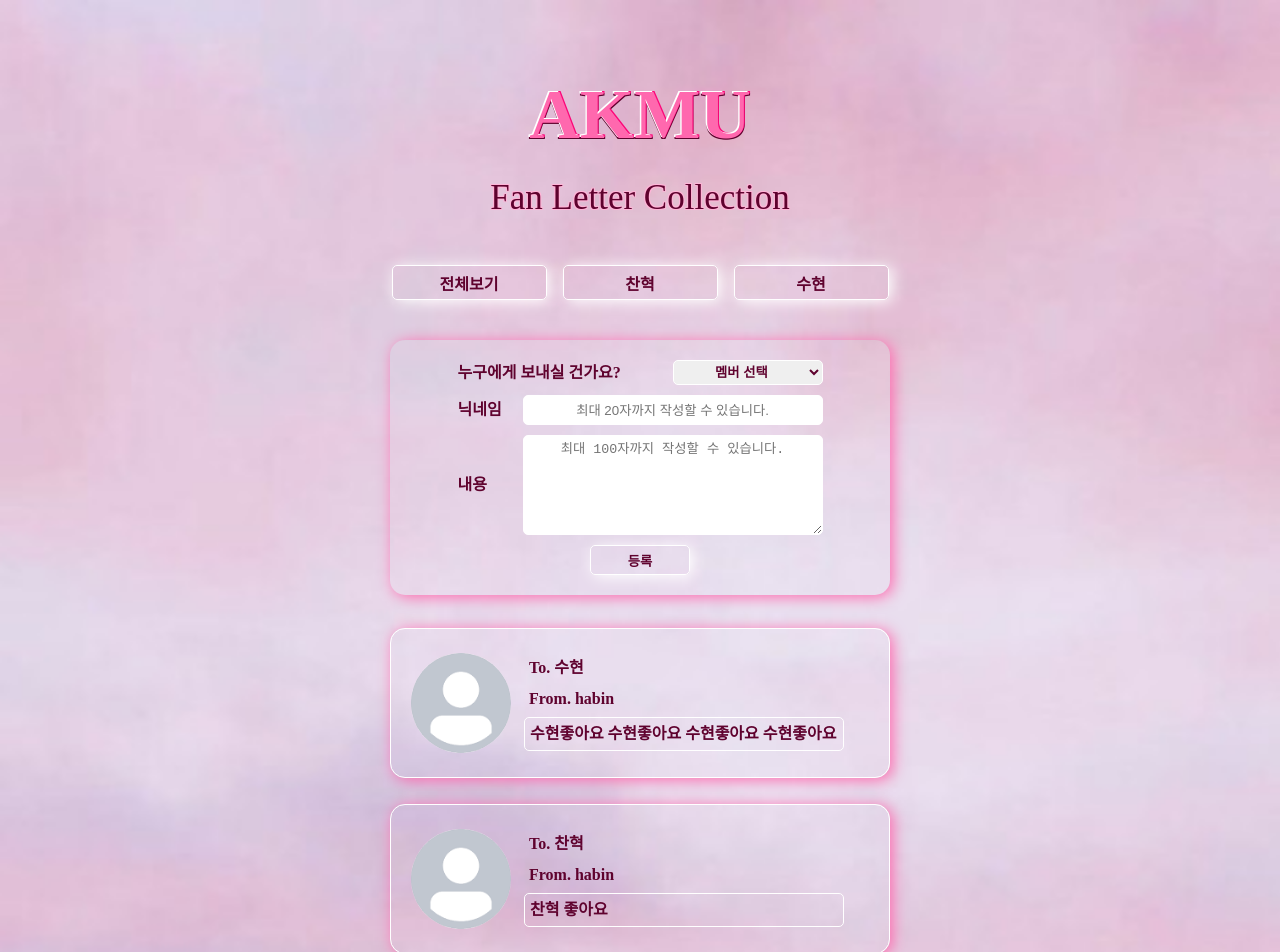
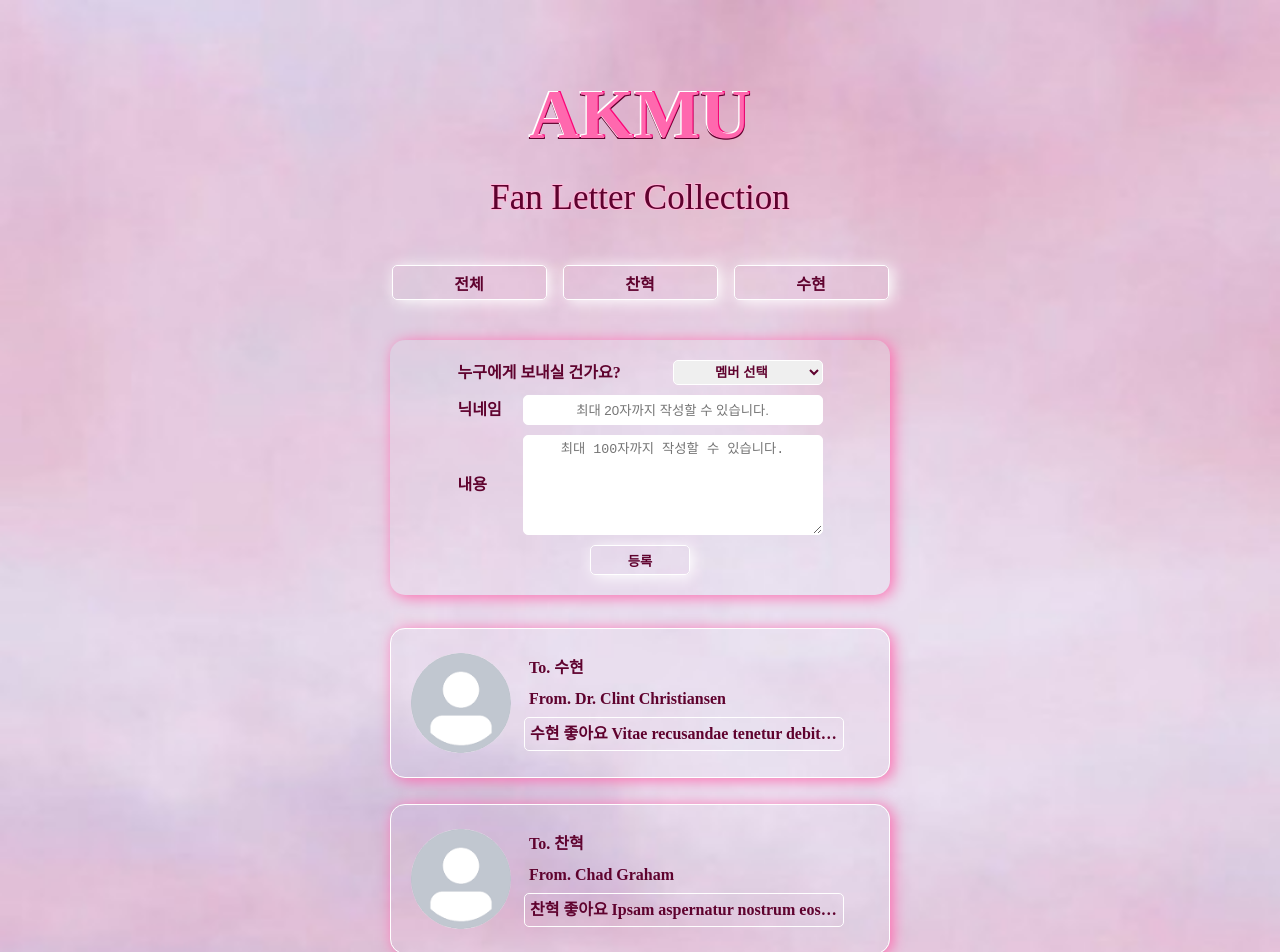
Before and after one commit to Liabinn/spartacamp_artist, a React (Create React App) app: page / in a window 1280 px wide. Shown: the top 952 px of the page. Built offline with nearby package versions, Linux system fonts and the light colour scheme.

Commit message:
context 기능 구현

```diff
--- a/src/App.jsx
+++ b/src/App.jsx
@@ -10,6 +10,4 @@
   );
 }
 
-
-
 export default App;
--- a/src/components/Card.jsx
+++ b/src/components/Card.jsx
@@ -2,15 +2,6 @@
 import { useNavigate } from 'react-router-dom'
 import styled from 'styled-components';
 import image from '../image/default-avatar.png'
-
-const Bg = styled.div`
-  background-image: url(${image});
-  background-position: center;
-  background-size: cover;
-  border-radius: 50px;
-  width: 100px;
-  height: 100px;
-`
 
 function Card({memberId, member, nickname, contents}) {
 
@@ -50,6 +41,15 @@
   }
 `
 
+const Bg = styled.div`
+  background-image: url(${image});
+  background-position: center;
+  background-size: cover;
+  border-radius: 50px;
+  width: 100px;
+  height: 100px;
+`
+
 const CardBoxStyle = styled.ul`
   width: 350px;
 `
--- a/src/components/CardList.jsx
+++ b/src/components/CardList.jsx
@@ -1,25 +1,31 @@
-import React from 'react'
+import React, { useContext } from 'react'
 import Card from './Card';
 import styled from 'styled-components';
+import { EntireContexts } from 'context/EntireContext';
 
-function CardList({cardList, setCardList, selectMember}) {
+function CardList() {
+
+  const {cardList, selectMember} = useContext(EntireContexts)
+  // selectMember에 따라 filter를 해주고 밑에서 그리자! 라는 취지.
+  const filtered = selectMember === '전체' ? cardList : cardList.filter(member => member.member === selectMember);
+
+  // 데이터가 없을 시 보여줄 UI
+  if (filtered.length === 0) {
+    return <CardListStyle><CardNoneStyle>{selectMember}에게 남겨진 팬레터가 없습니다. 😥<br /> 첫 번째 팬레터의 주인공이 되어주세요! 😉</CardNoneStyle></CardListStyle>
+  }
 
   return (
     <CardListStyle>
-      {cardList.filter(card =>{
-        if(selectMember ==='전체'){ return card; }
-        if(card.member === selectMember){
-          return card;
-        }
-      }).map((card) => (
-
-      <Card
-        key={card.id}
-        memberId={card.id}
-        member={card.member}
-        nickname={card.nickname}
-        contents={card.contents} />
-        ))}
+      {filtered.map(member => {
+        return (
+          <Card
+        key={member.id}
+        memberId={member.id}
+        member={member.member}
+        nickname={member.nickname}
+        contents={member.contents} />
+        )
+      })}
     </CardListStyle>
   )
 }
@@ -33,4 +39,17 @@
   margin-bottom: 65px;
 `
 
+const CardNoneStyle = styled.div`
+  width: 500px;
+  height: 100px;
+  box-shadow: 3px 2px 15px 0 rgb(255, 104, 174);
+  border-radius: 15px;
+  padding: 20px;
+  margin: 13px;
+  color: rgb(95, 2, 46);
+  font-weight: bolder;
+  line-height: 200%;
+  text-align: center;
+`
+
 export default CardList
--- a/src/components/Input.jsx
+++ b/src/components/Input.jsx
@@ -1,6 +1,7 @@
-import React, { useState } from 'react'
+import React, { useState, useContext } from 'react'
 import { v4 as uuidv4 } from "uuid"
 import styled from 'styled-components';
+import { EntireContexts } from 'context/EntireContext';
 
 const selectList = [
   { value: 'default', name: '멤버 선택' },
@@ -8,7 +9,10 @@
   { value: '수현', name: '수현' },
 ]
 
-function Input({setCardList}) {
+function Input() {
+  // Context Data
+  const {setCardList} = useContext(EntireContexts)
+
   const [nickname, setNickName] = useState('');
   const [contents, setContents] = useState('');
   const [selected, setSelected] = useState('멤버 선택');
@@ -30,8 +34,7 @@
     setSelected('멤버 선택')
     setNickName('');
     setContents('');
-
-    console.log(newCard);
+    alert('팬레터가 등록되었습니다.')
   }
   const handleSelect = (e) => {
     setSelected(e.target.value);
--- a/src/components/Members.jsx
+++ b/src/components/Members.jsx
@@ -1,5 +1,7 @@
-import React, { useState } from 'react'
+import React from 'react'
 import styled from 'styled-components';
+import { useContext } from 'react';
+import { EntireContexts } from 'context/EntireContext';
 
 const members = [
     { name: "전체" },
@@ -7,7 +9,9 @@
     { name: "수현" },
   ];
 
-function Members({selectMember, setSelectMember}) {
+function Members() {
+
+const { setSelectMember } = useContext(EntireContexts);
 
 const onClickMemberSelector =(member) => {
   setSelectMember(member);
@@ -15,14 +19,11 @@
 
   return (
     <MembersStyle>
-      <MembersButtonStyle onClick={()=>onClickMemberSelector('전체')}>전체보기</MembersButtonStyle>
-      <MembersButtonStyle onClick={()=>onClickMemberSelector('찬혁')}>찬혁</MembersButtonStyle>
-      <MembersButtonStyle onClick={()=>onClickMemberSelector('수현')}>수현</MembersButtonStyle>
-      {/* {members.map(members =>
-        <MembersButtonStyle onClick={()=>onClickMemberSelector('전체')}>
+      {members.map(members =>
+        <MembersButtonStyle key={members.name} onClick={()=>onClickMemberSelector(`${members.name}`)}>
           {members.name}
         </MembersButtonStyle>
-      )} */}
+      )}
     </MembersStyle>
   )
 }
--- /dev/null
+++ b/src/context/EntireContext.jsx
@@ -0,0 +1,36 @@
+import React, { createContext, useState } from 'react';
+import { v4 as uuidv4 } from "uuid"
+
+// React.context 객체를 할당한 것
+export const EntireContexts = createContext() // React.Context
+
+export default function EntireContext({children}) {
+  const [cardList, setCardList] = useState([
+    {
+      id: uuidv4(),
+      member: "수현",
+      nickname: "Dr. Clint Christiansen",
+      contents: "수현 좋아요 Vitae recusandae tenetur debitis impedit ut dolorem atque reprehenderit magnam. Cum dolor magnam commodi qui perferendis. Vel temporibus soluta. Eum delectus blanditiis. Neque dicta non quod ex. Maiores aspernatur fuga reprehenderit a magni eaque fuga voluptatum hic."
+    },
+    {
+      id: uuidv4(),
+      member: "찬혁",
+      nickname: "Chad Graham",
+      contents: "찬혁 좋아요 Ipsam aspernatur nostrum eos unde velit molestiae dolorem. Tenetur ullam nostrum pariatur. Et in eos. Harum commodi ipsa quaerat aspernatur quod dignissimos quae quidem sapiente."
+    },
+    {
+      id: uuidv4(),
+      member: "수현",
+      nickname: "Tommy Abshire",
+      contents: "수현 좋아요 Itaque nihil quae neque itaque. Non a officiis ducimus nemo consectetur. Ducimus libero voluptatum consequuntur."
+    },
+  ]);
+
+  const [selectMember, setSelectMember] = useState('전체');
+
+  return (
+    <EntireContexts.Provider value={{cardList, setCardList, selectMember, setSelectMember}}>
+      {children}
+    </EntireContexts.Provider>
+  );
+}
--- a/src/pages/Detail.jsx
+++ b/src/pages/Detail.jsx
@@ -1,12 +1,15 @@
-import React, { useState } from 'react'
-import { useNavigate, useLocation, useParams } from 'react-router-dom'
+import React, { useContext, useState } from 'react'
+import { useNavigate, useLocation } from 'react-router-dom'
 import styled from 'styled-components';
 import image from '../image/default-avatar.png'
+import { EntireContexts } from 'context/EntireContext';
 
 
-function Detail({ cardList, setCardList }) {
+function Detail() {
   // const params = useParams(); // URL 뒤에 붙은 값들이 객체로 담겨옵니다.
   // const { memberId, name } = params; // 꺼내서 쓰실 때는 구조분해 할당 or 하나씩 접근해서 사용하시면 됩니다
+
+  const {cardList, setCardList} = useContext(EntireContexts)
 
   const location = useLocation();
   const navigate = useNavigate();
@@ -18,8 +21,6 @@
       alert('삭제되었습니다.')
       setCardList(cardList.filter(card => card.id !== founded.id));
       navigate('/');
-    } else {
-      alert('취소되었습니다.')
     }
   }
 
@@ -48,7 +49,7 @@
   }
 
   return (
-    <div style={{display: 'flex', justifyContent: 'center'}}>
+    <EntireBoxStyle>
       <DetailBoxStyle>
         <HomeButtonStyle onClick={()=>{
           navigate('/')
@@ -59,18 +60,23 @@
             <CardNameStyle>To. {founded.member}</CardNameStyle>
             <CardNameStyle>From. {founded.nickname}</CardNameStyle>
             {isEditing ? <EdieingTextareaStyle type='text' maxLength={100} onChange={handleChangeEditText}>{founded.contents}</EdieingTextareaStyle> : <CardContentStyle>{founded.contents}</CardContentStyle>}
-            <div style={{display: 'flex', justifyContent: 'flex-end', marginTop: '10px', width: '325px'}}>
+            <ButtonBoxStyle>
               {isEditing ? <CardButtonStyle onClick={() => {
               handleClickModifyContents(founded.id)
             }}>수정완료</CardButtonStyle> : <CardButtonStyle onClick={handleOnClickModify}>수정</CardButtonStyle>}
             {isEditing ? <CardButtonStyle onClick={handleOnClickModify}>수정취소</CardButtonStyle> : <CardButtonStyle onClick={handleOnClickDelete}>삭제</CardButtonStyle>}
-            </div>
+            </ButtonBoxStyle>
           </CardBoxStyle>
         </CardStyle>
       </DetailBoxStyle>
-    </div>
+    </EntireBoxStyle>
   )
 }
+
+const EntireBoxStyle = styled.div`
+  display: flex;
+  justify-content: center;
+`
 
 const Bg = styled.div`
   background-image: url(${image});
@@ -111,13 +117,12 @@
   align-items: center;
   border: 1px solid white;
   width: 500px;
-  height: 300px;
+  min-height: 300px;
   box-shadow: 3px 2px 15px 0 rgb(255, 104, 174);
   border-radius: 15px;
   padding: 20px;
   margin: 13px;
   transition: 0.3s;
-
 `
 
 const CardBoxStyle = styled.ul`
@@ -141,7 +146,7 @@
   border: 1px solid white;
   border-radius: 5px;
   width: 320px;
-  height: 150px;
+  min-height: 150px;
   white-space: wrap;
   line-height: 150%;
 `
@@ -184,4 +189,11 @@
   }
 `
 
+const ButtonBoxStyle = styled.div`
+  display: flex;
+  justify-content: flex-end;
+  margin-top: 10px;
+  width: 325px;
+`
+
 export default Detail
--- a/src/pages/Home.jsx
+++ b/src/pages/Home.jsx
@@ -1,19 +1,18 @@
-import React, {useState} from 'react'
+import React from 'react'
 import Header from "components/Header";
 import Members from "components/Members";
 import Input from "components/Input";
 import CardList from "components/CardList";
 
-function Home({cardList,setCardList}) {
-  // 전체, 찬혁, 수현
-  const [selectMember, setSelectMember] = useState('전체');
+
+function Home() {
 
   return (
     <div>
       <Header />
-      <Members selectMember={selectMember} setSelectMember={setSelectMember}/>
-      <Input setCardList={setCardList} />
-      <CardList cardList={cardList} setCardList={setCardList} selectMember={selectMember} />
+      <Members />
+      <Input />
+      <CardList />
     </div>
   )
 }
--- a/src/shared/Router.js
+++ b/src/shared/Router.js
@@ -1,47 +1,18 @@
 import { BrowserRouter, Route, Routes } from "react-router-dom";
 import Detail from "pages/Detail";
 import Home from "pages/Home";
-import { v4 as uuidv4 } from "uuid"
-import { useState } from 'react';
+import EntireContext from 'context/EntireContext';
 
 const Router = () => {
-
-  const cards = [
-    {
-      id: uuidv4(),
-      member: "수현",
-      nickname: "habin",
-      contents: "수현좋아요 수현좋아요 수현좋아요 수현좋아요"
-    },
-    {
-      id: uuidv4(),
-      member: "찬혁",
-      nickname: "habin",
-      contents: "찬혁 좋아요"
-    },
-    {
-      id: uuidv4(),
-      member: "수현",
-      nickname: "habin",
-      contents: "수현 사랑해"
-    },
-  ];
-
-  const [cardList, setCardList] = useState(cards);
-
   return (
-    <BrowserRouter>
-      <Routes>
-        <Route path="/" element={<Home
-          cardList={cardList}
-          setCardList={setCardList}
-        />} />
-        <Route path="Detail/:memberId" element={<Detail
-        cardList={cardList}
-        setCardList={setCardList}
-        />} />
-      </Routes>
-    </BrowserRouter>
+      <BrowserRouter>
+        <EntireContext>
+          <Routes>
+            <Route path="/" element={<Home />} />
+            <Route path="Detail/:memberId" element={<Detail />} />
+          </Routes>
+        </EntireContext>
+      </BrowserRouter>
   );
 };
 
```
